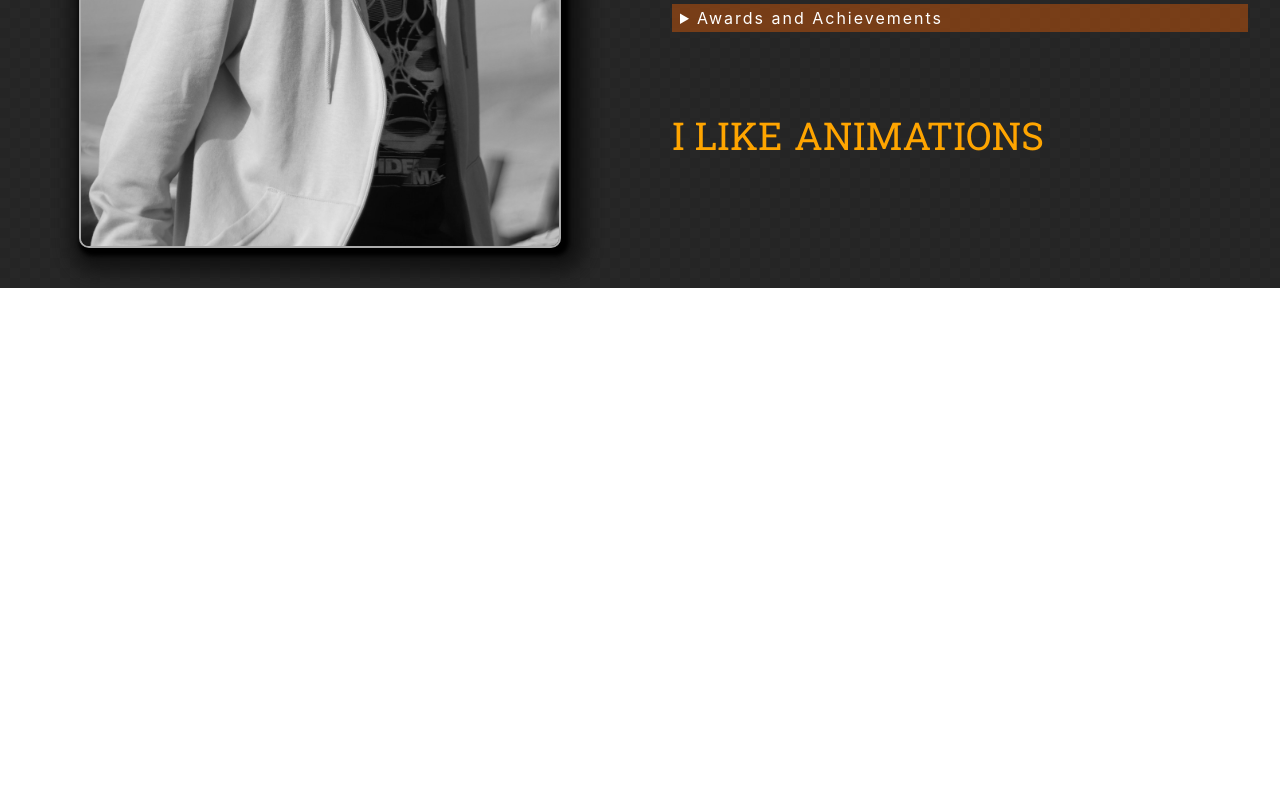
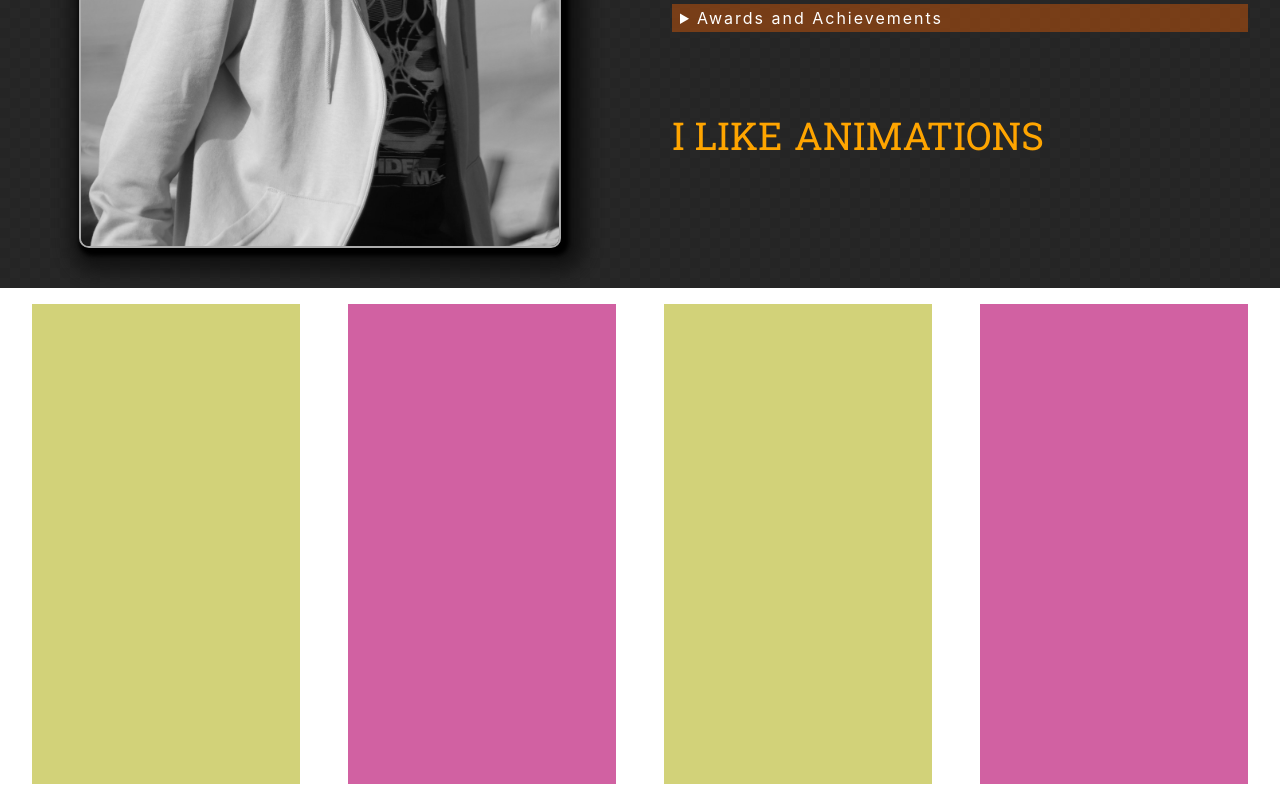
Before and after one commit to KalpakTole/kalpak-tole, a React (Create React App) app: page / in a window 1280 px wide. Shown: the part 1312-2112 px from the top of the page. Before the commit the page ends 1600 px from the top, so only its background shows below. Built offline with nearby package versions, Linux system fonts and the light colour scheme; a web font is replaced by a local one.

Commit message:
Work component and structure initialized

```diff
--- a/src/components/About.js
+++ b/src/components/About.js
@@ -6,13 +6,7 @@ const About = () => {
 	return (
 		<div className={classes['about-page']}>
 			<div className={classes['left-side']}>
-				<img
-					src={profilepic}
-					alt='Profile Pic'
-					className={classes['profile-photo']}
-					// width="80%"
-					// height="90%"
-				/>
+				<img src={profilepic} alt='Profile Pic' className={classes['profile-photo']} />
 			</div>
 			<div className={classes['right-side']}>
 				<div className={classes['name-plate']}>
--- a/src/components/App.js
+++ b/src/components/App.js
@@ -1,7 +1,8 @@
-import React from "react";
-import CenterLogo from "./CenterLogo";
-import Navbar from "./Navbar";
-import About from "./About";
+import React from 'react';
+import CenterLogo from './CenterLogo';
+import Navbar from './Navbar';
+import About from './About';
+import Work from './Work';
 
 const App = () => {
 	return (
@@ -9,6 +10,7 @@ const App = () => {
 			<Navbar />
 			<CenterLogo />
 			<About />
+			<Work />
 		</>
 	);
 };
--- /dev/null
+++ b/src/components/Work.js
@@ -0,0 +1,15 @@
+import React from 'react';
+import classes from './Work.module.css';
+
+const Work = () => {
+	return (
+		<div className={classes['grid-container']}>
+			<div className={`${classes['cell']} ${classes['webdev']}`}></div>
+			<div className={`${classes['cell']} ${classes['photography']}`}></div>
+			<div className={`${classes['cell']} ${classes['illustrations']}`}></div>
+			<div className={`${classes['cell']} ${classes['3dmodelling']}`}></div>
+		</div>
+	);
+};
+
+export default Work;
--- /dev/null
+++ b/src/components/Work.module.css
@@ -0,0 +1,21 @@
+.grid-container {
+	display: grid;
+	grid-template-columns: repeat(4, 1fr);
+	grid-template-rows: 1;
+	gap: 1rem;
+	margin-inline: 1rem;
+}
+
+.cell {
+	margin: 1rem;
+	padding: 0.5rem;
+	height: 30rem;
+}
+
+.cell:nth-child(odd) {
+	background: hsl(60, 50%, 65%);
+}
+
+.cell:nth-child(even) {
+	background: hsl(325, 55%, 60%);
+}
```
